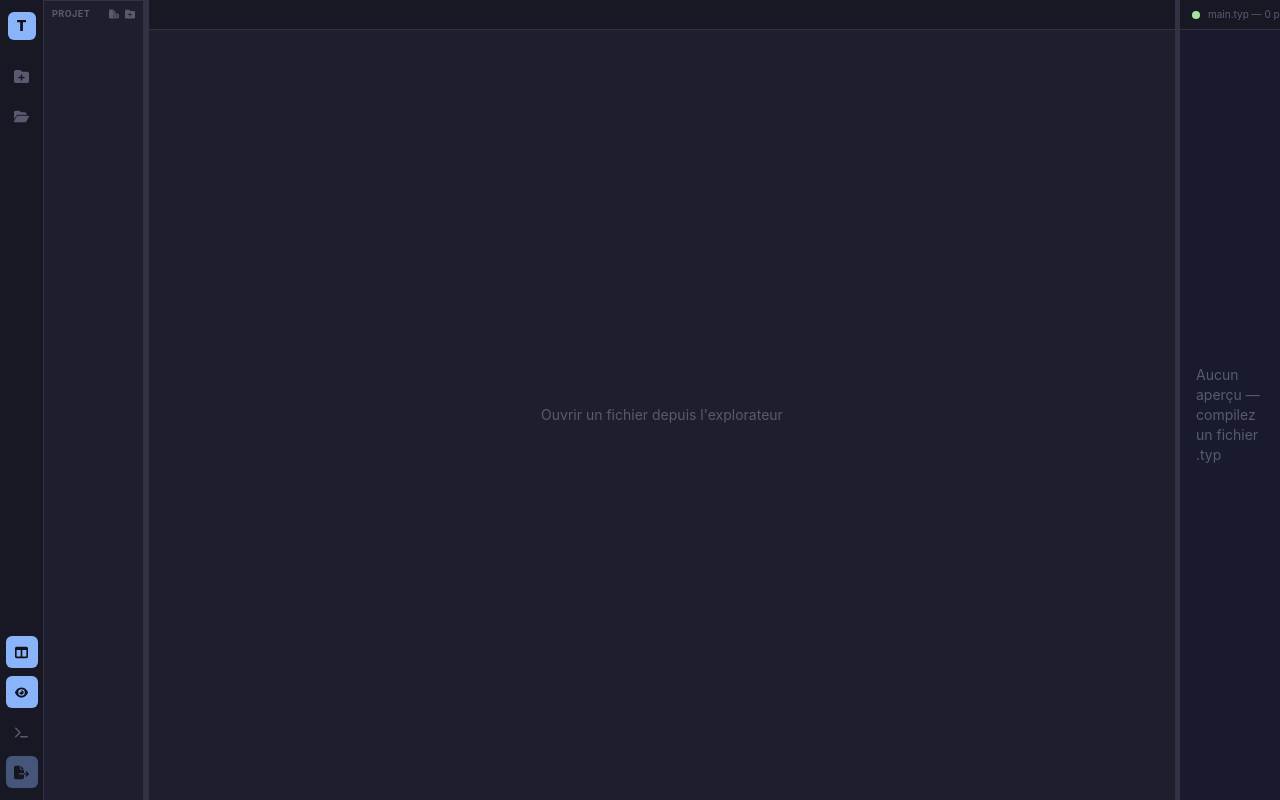
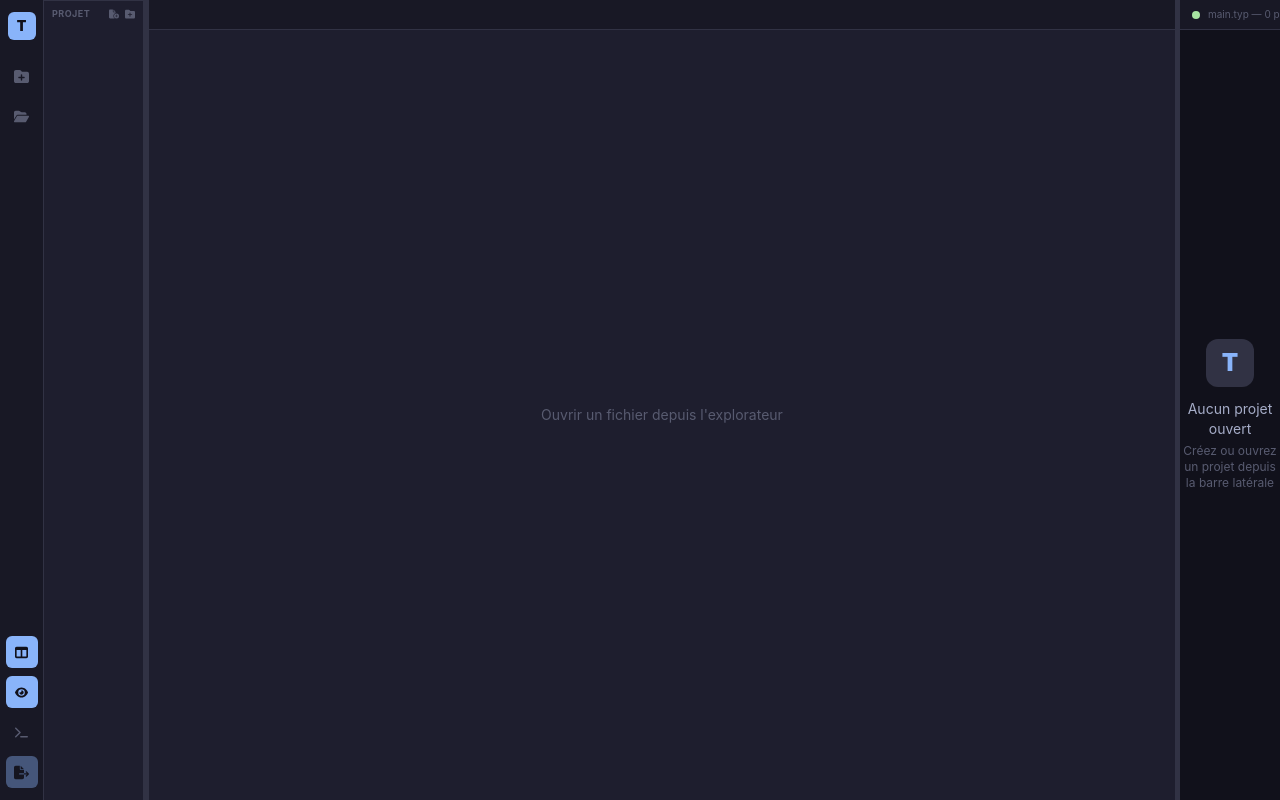
Before and after one commit to Hacktiv-Studio/typst-editor, a React (Vite) app: page / in a window 1280 px wide. Built offline with nearby package versions, Linux system fonts and the light colour scheme.

Commit message:
feat: preview empty state when no project or no pages

```diff
--- a/src/components/Preview/PagesViewer.tsx
+++ b/src/components/Preview/PagesViewer.tsx
@@ -2,19 +2,36 @@ import { useRef } from 'react'
 import { useAppStore } from '../../store/appStore'
 
 export function PagesViewer() {
-  const { pages, activePage, zoom, setActivePage } = useAppStore()
+  const { pages, activePage, zoom, setActivePage, tmpPath } = useAppStore()
   const containerRef = useRef<HTMLDivElement>(null)
+
+  if (!tmpPath) {
+    return (
+      <div className="flex-1 flex flex-col items-center justify-center text-[#585b70] gap-3">
+        <div className="w-12 h-12 rounded-xl bg-[#313244] flex items-center justify-center text-[#89b4fa] text-2xl font-black">
+          T
+        </div>
+        <div className="text-center">
+          <div className="text-sm text-[#a6adc8]">Aucun projet ouvert</div>
+          <div className="text-xs mt-1">Créez ou ouvrez un projet depuis la barre latérale</div>
+        </div>
+      </div>
+    )
+  }
+
+  if (pages.length === 0) {
+    return (
+      <div className="flex-1 flex items-center justify-center text-[#585b70] text-sm">
+        Page blanche — écrivez du contenu pour voir l'aperçu
+      </div>
+    )
+  }
 
   return (
     <div
       ref={containerRef}
       className="flex-1 overflow-auto bg-[#1a1a2e] flex flex-col items-center gap-4 py-5 px-4"
     >
-      {pages.length === 0 && (
-        <div className="flex-1 flex items-center justify-center text-[#585b70] text-sm">
-          Aucun aperçu — compilez un fichier .typ
-        </div>
-      )}
       {pages.map((svg, i) => (
         <div
           key={i}
```
